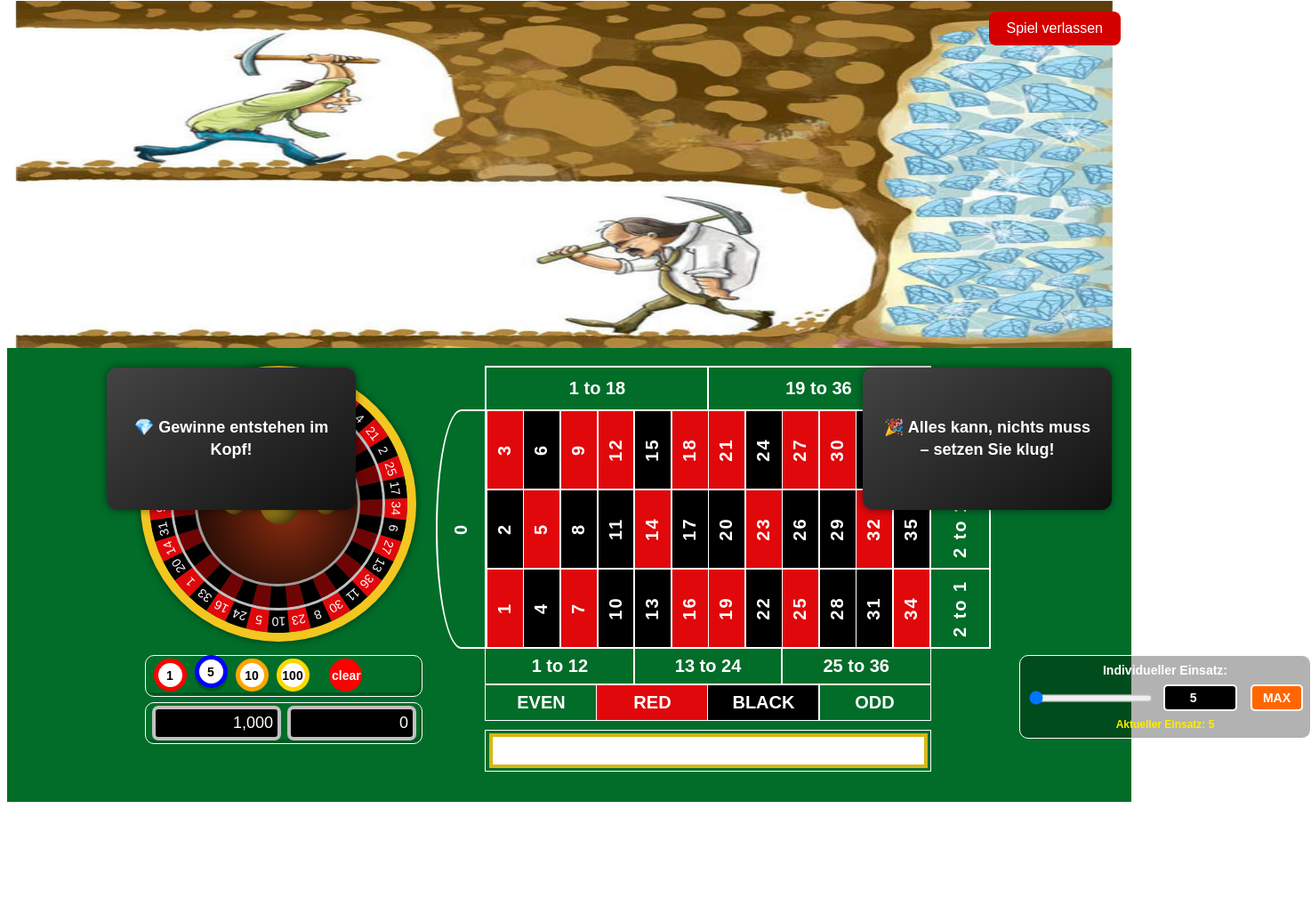
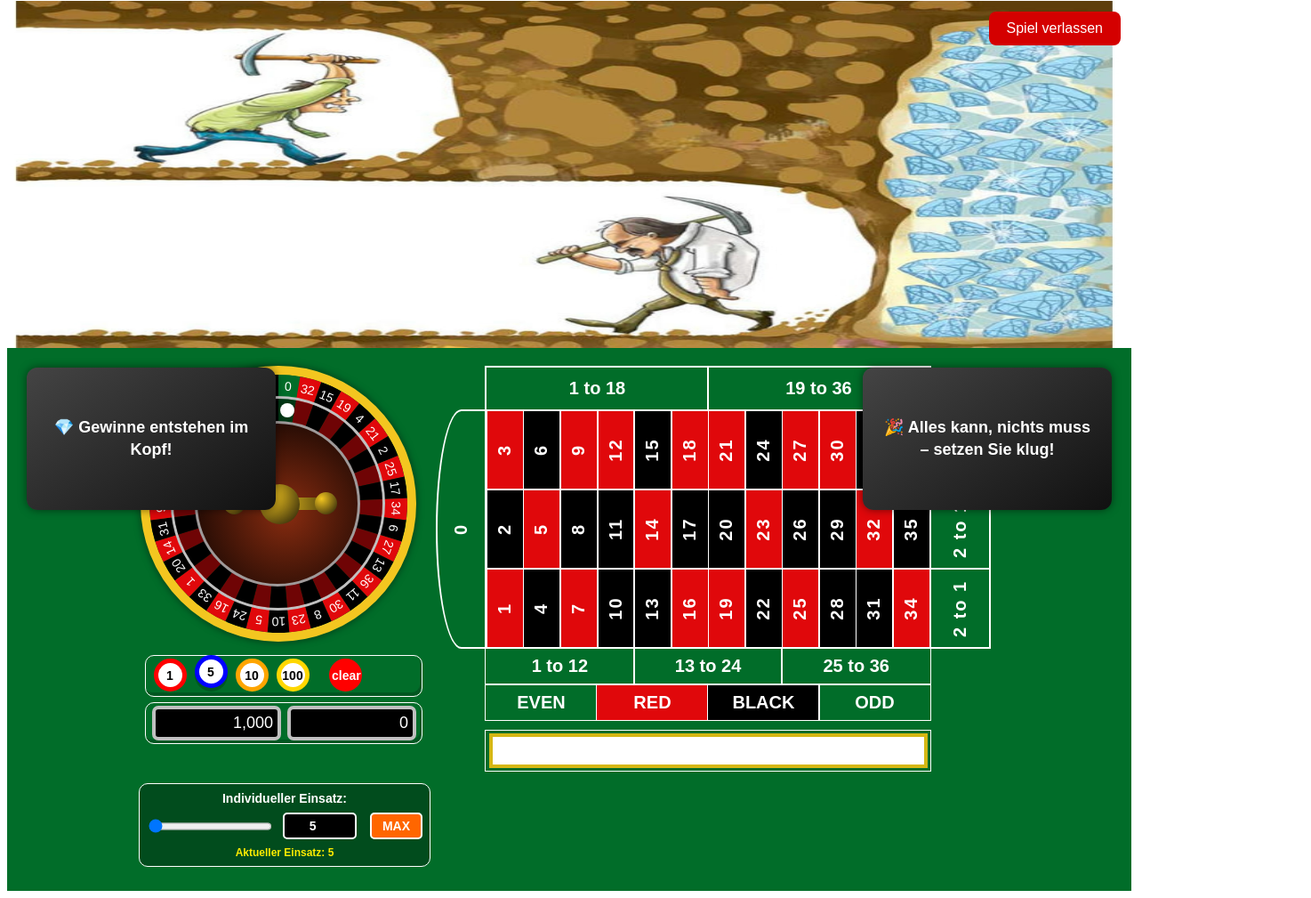
Before and after one commit to Matej999/roulette-game, a plain HTML site: page index.html in a window 1280 px wide. Shown: the part 7-1016 px from the top of the page at 89% size, 1474 px wide, since content can reach past the window. Before the commit the page ends 916 px from the top, so only its background shows below. Drawn offline with Linux system fonts and the light colour scheme.

Commit message:
Update style.css

```diff
--- a/assets/css/style.css
+++ b/assets/css/style.css
@@ -13,7 +13,7 @@ html, body{
 	display: flex;
 	justify-content: center;
 	background-color: #016D29;
-	height: 470px;
+	height: 570px;
 	padding: 20px;
 	color: #fff;
 }
@@ -798,8 +798,8 @@ html, body{
 /*chip end*/
 .wagerControls {
 	position: absolute;
-	margin-left: 600px;
-	margin-top: -74px;
+	margin-left: -390px;
+	margin-top: 70px;
 	width: 310px;
 	padding: 8px;
 	border: 1px solid #fff;
@@ -895,8 +895,8 @@ html, body{
 }
 .autoSpinControls {
 	position: absolute;
-	margin-left: 600px;
-	margin-top: -200px;
+	margin-left: 50px;
+	margin-top: 70px;
 	width: 410px;
 	padding: 10px;
 	border: 2px solid #ff6600;
@@ -981,7 +981,7 @@ html, body{
 
 .quoteLeft {
 	top: 420px;
-	left: 120px;
+	left: 30px;
 }
 
 .quoteRight {
```
Lines whose indentation alone changed are shown as unchanged.
